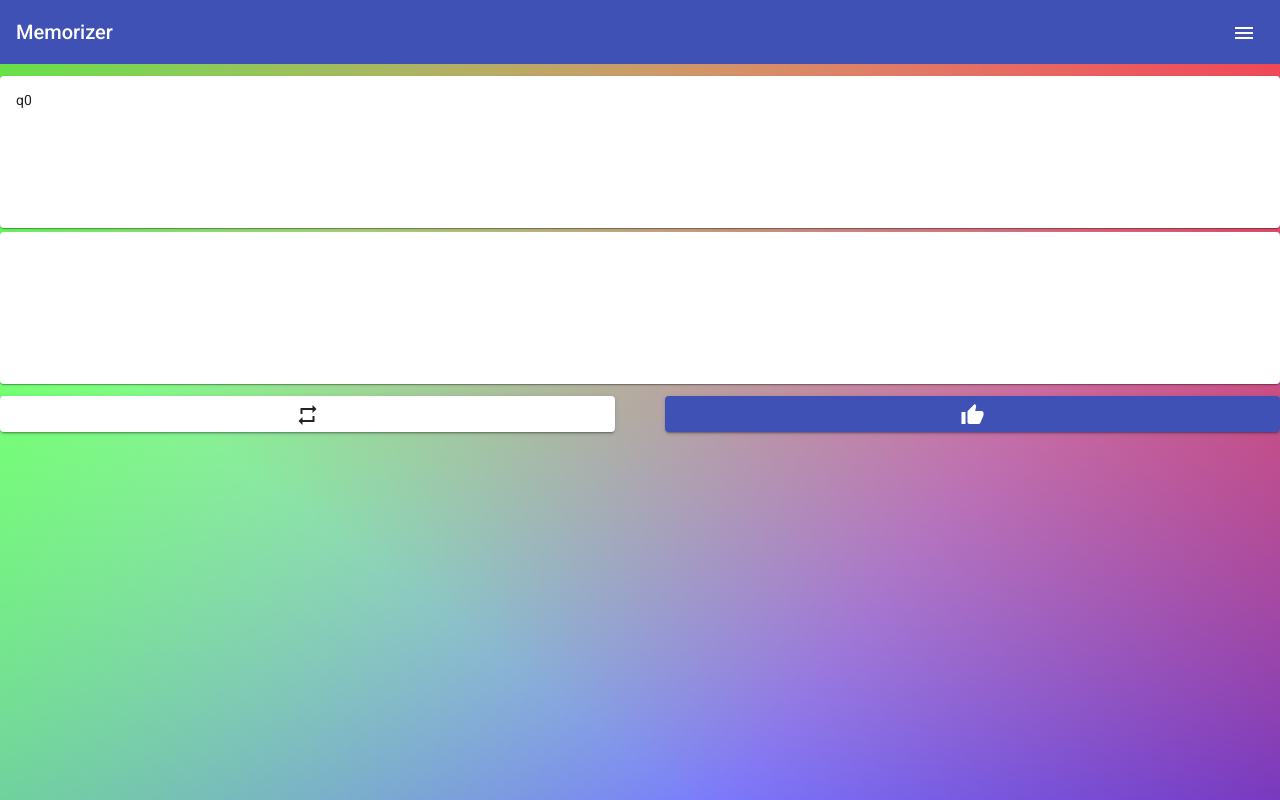
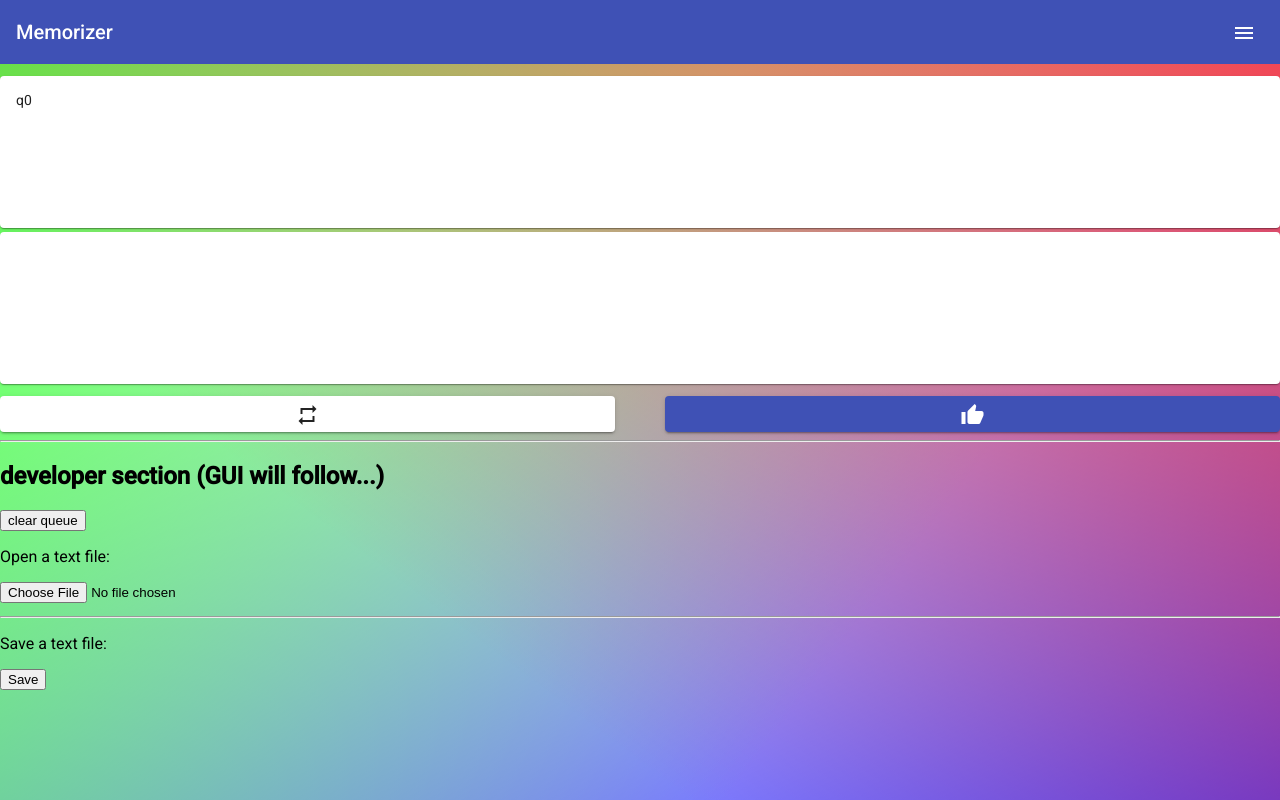
Before and after one commit to gr8Mu1/memorizer, an Angular app: page / in a window 1280 px wide. Built offline with nearby package versions, Linux system fonts and the light colour scheme.

Commit message:
Add basic read/write capabilities

```diff
--- a/src/app/app.component.html
+++ b/src/app/app.component.html
@@ -27,4 +27,20 @@
       </button>
     </div>
   </section>
+  <hr>
+  <section>
+    <h2>developer section (GUI will follow...)</h2>
+    <div>
+      <button (click)="clearQueue()">clear queue</button>
+<!--      <button (click)="importTxtFile()">import question-answer pairs from *.txt file</button>-->
+
+      <p>Open a text file:</p>
+      <input type="file" (change)="importTxtFile($event)">
+      <p *ngIf="contents">Contents:</p>
+      <pre>{{contents}}</pre>
+      <hr>
+      <p>Save a text file:</p>
+      <button (click)="save()">Save</button>
+    </div>
+  </section>
 </div>
--- a/src/app/app.component.ts
+++ b/src/app/app.component.ts
@@ -1,6 +1,7 @@
 import { Component } from '@angular/core';
 import {loadedAppState} from "../assets/data/input-data";
 import {AppState} from "../assets/models/app-state";
+import {saveAs} from "file-saver";
 
 @Component({
   selector: 'app-root',
@@ -39,4 +40,28 @@ export class AppComponent {
     this.curAnswer = currentTask.answer;
     this.answerVisible = false;
   }
+
+  contents = '';
+
+  importTxtFile(event: Event) {
+    if (event.target instanceof HTMLInputElement && event.target.files.length > 0) {
+      const reader = new FileReader();
+      reader.onloadend = () => {
+        this.contents = reader.result as string;
+        this.appState.parseAndImportQuestionAnswerPairs(reader.result as string);
+        this.appState.updateQueue();
+      };
+      reader.readAsText(event.target.files[0]);
+    }
+  }
+
+  save() {
+    const blob = new Blob(['Hello, World!']);
+    saveAs(blob, 'out.txt');
+  }
+
+  clearQueue() {
+    this.appState.clearQueue();
+    // TODO properly implement, update appState, ngIf -> no tasks loaded
+  }
 }
--- a/src/assets/models/app-state.ts
+++ b/src/assets/models/app-state.ts
@@ -20,7 +20,31 @@ export class AppState {
     }
   }
 
+  public clearQueue() {
+    this._queue.clear();
+    // TODO
+  }
+
   public getCurrentTask(): Task {
     return this._allTasks.getTask(this._queue.getCurrentHash());
   }
+
+  public importQuestionAnswerPairs(allTasks: Task[]) {
+    this._allTasks.importQuestionAnswerPairs(allTasks);
+  }
+
+  public parseAndImportQuestionAnswerPairs(qaPairs: string) {
+    let tasks:Task[] = [];
+    const lines = qaPairs.split(/\r?\n|\r|\n/g);
+    lines.forEach(line =>  {
+      let qna = line.split(" --- ");
+      tasks.push({question: qna[0], answer: qna[1]}
+      );
+    });
+    this._allTasks.importQuestionAnswerPairs(tasks);
+  }
+
+  updateQueue() {
+    // TODO
+  }
 }
--- a/src/assets/models/queue.ts
+++ b/src/assets/models/queue.ts
@@ -27,6 +27,7 @@ export class Queue {
    * been dropped from the queue
    */
   public updateFromAnswer(answerOk: boolean): string {
+    if (this._queue.length == 0) return null;
     let currentElement = this._queue.splice(0, 1)[0];
     if (answerOk) {
       if (++currentElement.correctInARow >= this.maxPerDay) {
@@ -48,6 +49,11 @@ export class Queue {
   private newPositionFromAnswerCount(x: number): number {
     return 1 + x * (x + 1) / 2;
   }
+
+  public clear() {
+    this._queue = [];
+  }
+
 }
 
 export interface HashAndRepetitions {
```
